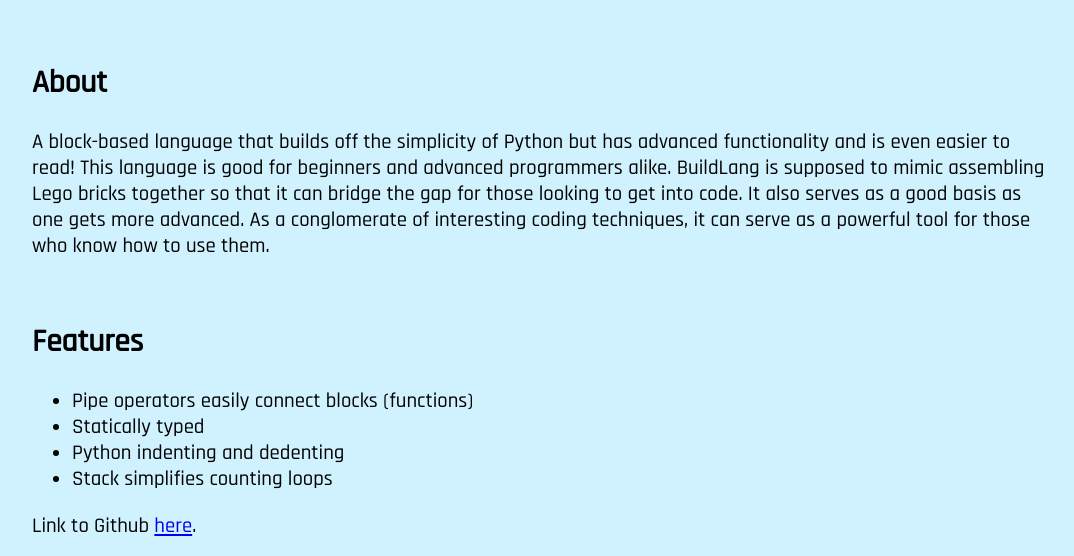
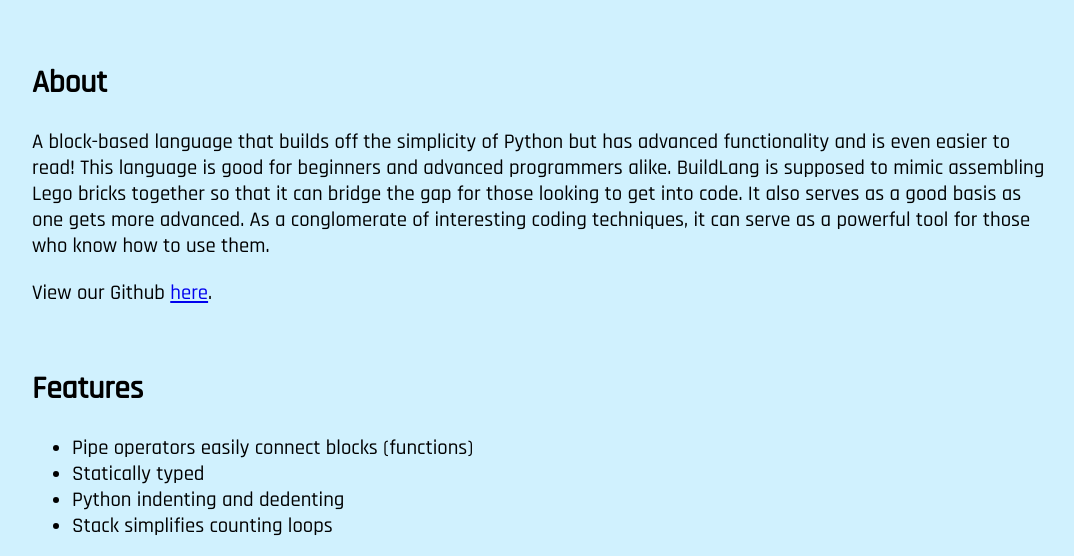
Before and after one commit to TyValencia/BuildLang, a website: page index.html in a window 1280 px wide. Shown: the part 216-772 px from the top of the page, without its empty margins (96-1170 px from the left). Drawn offline with Linux system fonts and the light colour scheme; files that its build step writes are made by us from their sources; files whose address does not match are found by name.

Commit message:
edited readme and html

```diff
--- a/docs/index.html
+++ b/index.html
@@ -26,6 +26,11 @@
       those looking to get into code. It also serves as a good basis as one gets
       more advanced. As a conglomerate of interesting coding techniques, it can
       serve as a powerful tool for those who know how to use them.
+      <p>
+      View our Github
+      <a href="https://github.com/TyValencia/BuildLang">here</a>.
+
+      </p>
     </p>
     </div>
 
@@ -44,8 +49,8 @@
       </li>
     </ul>
     <p>
-      Link to Github
-      <a href="https://github.com/TyValencia/BuildLang">here</a>.
+      View our grammar
+      <a href="https://github.com/TyValencia/BuildLang/blob/main/src/buildlang.ohm">here</a>.
 
     </p>
   </div>
```
Also changed, not shown: README.md.
